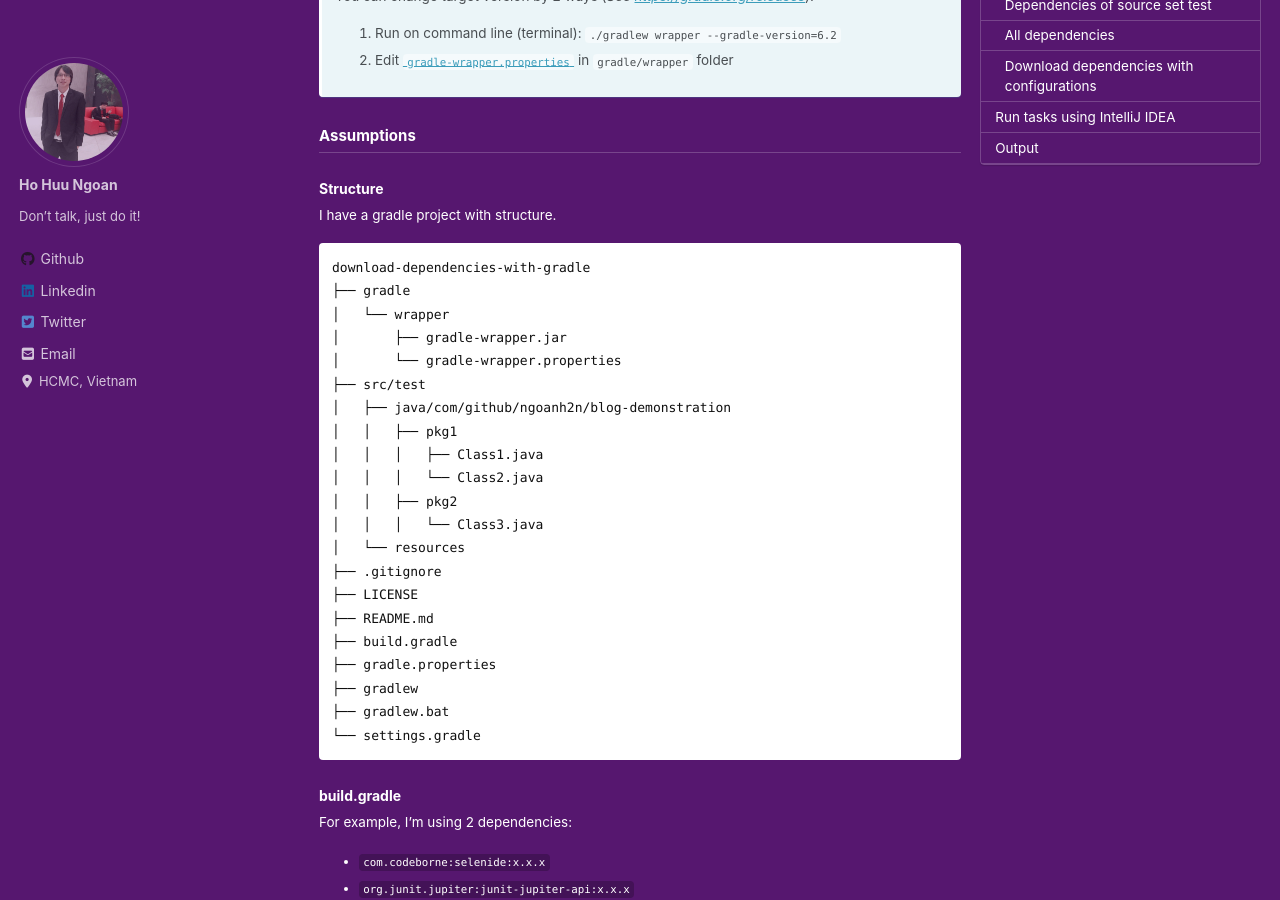
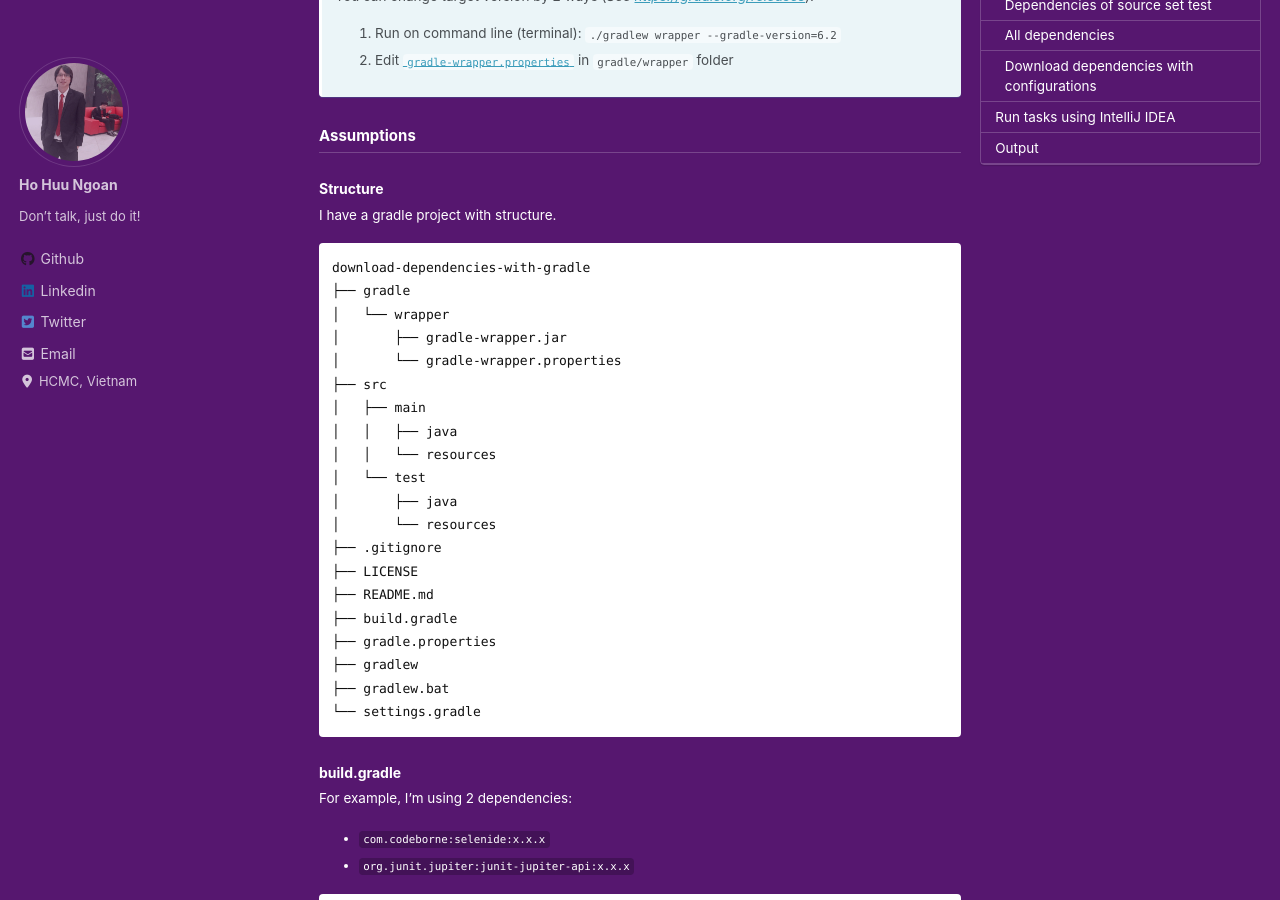
Before and after one commit to ngoanh2n/blog, a Jekyll site: the page built from _posts/2020-02-18-download-dependencies-to-local-with-gradle.md, in a window 1280 px wide and 900 px high, scrolled down 386 px. Built offline with Jekyll 4.4.1, drawn with Linux system fonts in a browser that asks for light colours; cached includes are drawn as plain includes; nearby versions of some CDN libraries; comment, search, counter and statistics services are not loaded; a style sheet for code colours, icons or effects is not loaded.

Commit message:
[POST] Update assuption project structure

```diff
--- a/_posts/2020-02-18-download-dependencies-to-local-with-gradle.md
+++ b/_posts/2020-02-18-download-dependencies-to-local-with-gradle.md
@@ -34,14 +34,13 @@ download-dependencies-with-gradle
 │   └── wrapper
 │       ├── gradle-wrapper.jar
 │       └── gradle-wrapper.properties
-├── src/test
-│   ├── java/com/github/ngoanh2n/blog-demonstration
-│   │   ├── pkg1
-│   │   │   ├── Class1.java
-│   │   │   └── Class2.java
-│   │   ├── pkg2
-│   │   │   └── Class3.java
-│   └── resources
+├── src
+│   ├── main
+│   │   ├── java
+│   │   └── resources
+│   └── test
+│       ├── java
+│       └── resources
 ├── .gitignore
 ├── LICENSE
 ├── README.md
```
